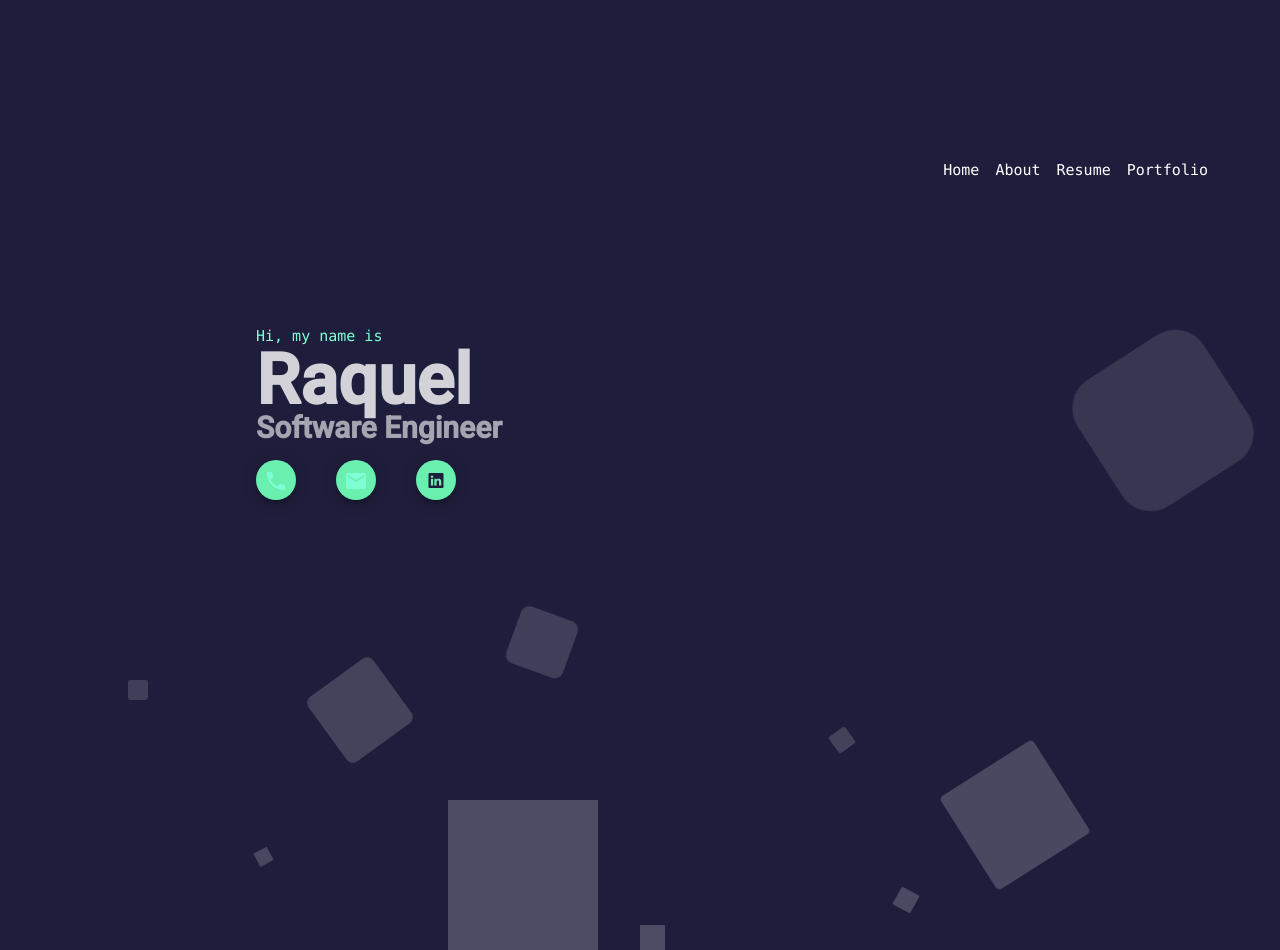
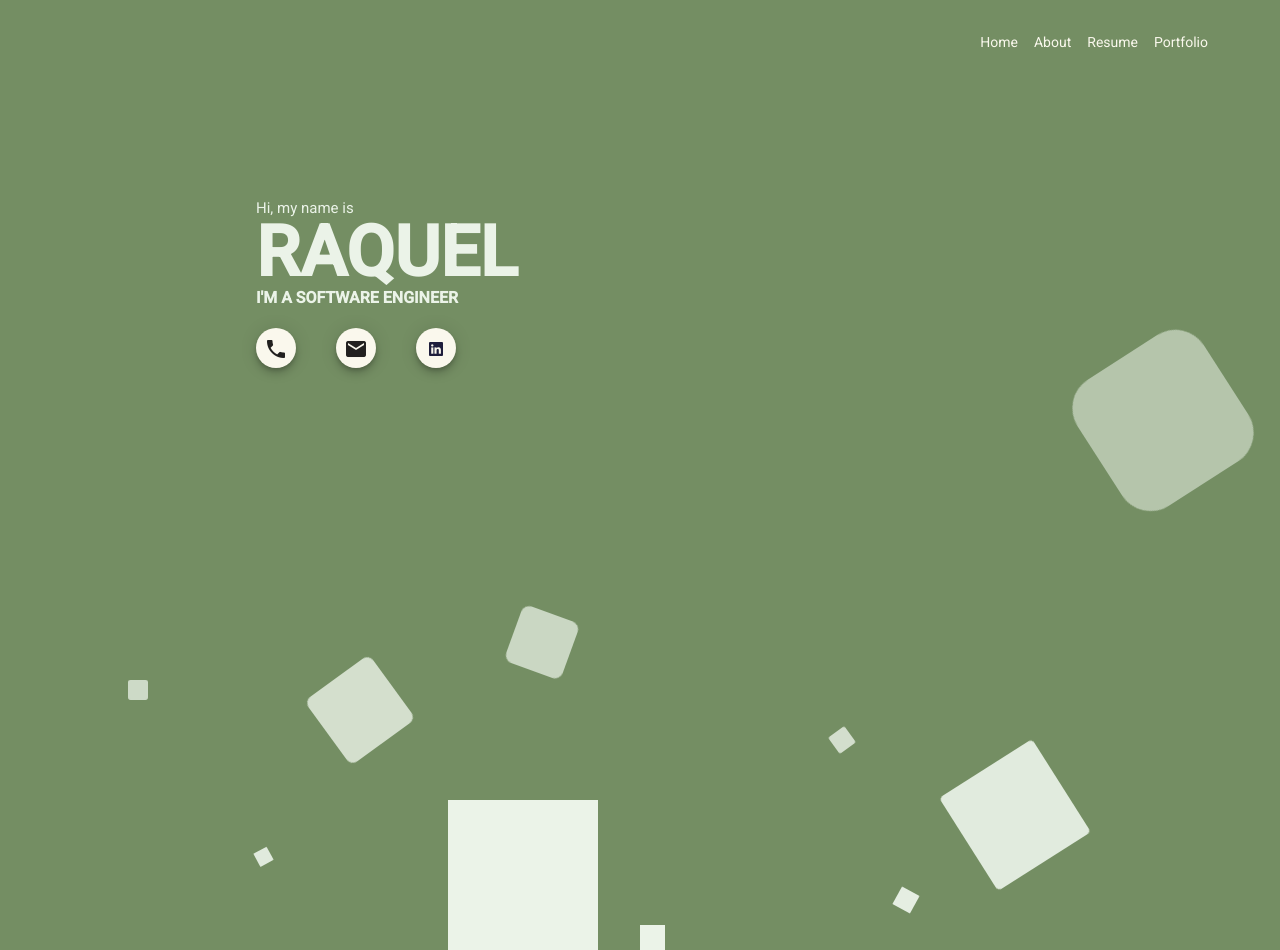
Before and after one commit to raquelbcarballo/raquelbcarballo.github.io, an Angular app: page / in a window 1280 px wide. Built offline with nearby package versions, Linux system fonts and the light colour scheme.

Commit message:
update css

```diff
--- a/src/app/about/about.component.html
+++ b/src/app/about/about.component.html
@@ -1,10 +1,11 @@
 <div class="background">
-    <p>I'm a <span>Full-Stack Developer</span> located in Vigo, Spain. <br><br>
-        With over 3 years of experiences in software development, and 1 year in web development.
-        Well-organised person, problem solver, independent employee with high attention to detail.
+    <p>
+        I'm a Full-Stack Developer located in Madrid, Spain.
         <br>
         <br>
-        Dancer in my free time, outdoor activities, travel experiences,food appasionated and gym girl.
-        A family and friends person.
+        With over 4 years of experience, I am a well-organized individual and a problem solver. I work independently with high attention to detail.
+        <br>
+        <br>
+        In my free time, I am a dancer who enjoys outdoor activities, travel experiences, and is passionate about food. I value my connections with family and friends.
     </p>
 </div>
--- a/src/app/app.component.css
+++ b/src/app/app.component.css
@@ -1,12 +1,12 @@
-.navbar{
-    background-color:rgb(30, 30, 60);
-    margin:5%;
+.navbar {
+    background-color: #748E63;
+    margin-right: 5%;
 }
 
-a{
-    color: white;
+a {
+    color: #FAF8ED;
 }
 
-a:hover{
-    color:aquamarine;
+a:hover {
+    color: #EBF3E8;
 }
--- a/src/app/experiences/experiences.component.html
+++ b/src/app/experiences/experiences.component.html
@@ -7,7 +7,7 @@
                 <p>
                     {{experience.dates}} <br>
                     {{experience.details}} <br></p>
-                <button style="display: inline-block;" *ngFor="let item of experience.technologies" mat-stroked-button disabled>{{item}}</button>
+                <button style="display: inline-block; margin: 3px; " *ngFor="let item of experience.technologies" disabled>{{item}}</button>
             </mat-card-content>
         </mat-card>
         <br>
--- a/src/app/home/home.component.css
+++ b/src/app/home/home.component.css
@@ -7,20 +7,22 @@
 
   .button-container {
       display: flex;
-    justify-content:center;
+      justify-content: center;
   }
 
 
-  a, #linkedin{
-    color:rgba(30,30,60) ;
+  a,
+  #linkedin {
+      color: rgba(30, 30, 60);
   }
 
-a:hover,#linkedin:hover{
-    color:white;
+  a:hover,
+  #linkedin:hover {
+      color: #FAF8ED;
   }
 
-.circles{
-    background-color: aqua;
+  .circles {
+      background-color: #EBF3E8;
       top: 0;
       left: 0;
       width: 100%;
@@ -28,16 +30,16 @@ a:hover,#linkedin:hover{
       overflow: hidden;
   }
 
-.circles li{
+  .circles li {
       position: absolute;
       display: block;
-    background: rgba(255, 255, 255, 0.2);
+      background: #EBF3E8;
       animation: animate 25s linear infinite;
       bottom: -150px;
 
   }
 
-.circles li:nth-child(1){
+  .circles li:nth-child(1) {
       left: 25%;
       width: 80px;
       height: 80px;
@@ -45,7 +47,7 @@ a:hover,#linkedin:hover{
   }
 
 
-.circles li:nth-child(2){
+  .circles li:nth-child(2) {
       left: 10%;
       width: 20px;
       height: 20px;
@@ -53,14 +55,14 @@ a:hover,#linkedin:hover{
       animation-duration: 12s;
   }
 
-.circles li:nth-child(3){
+  .circles li:nth-child(3) {
       left: 70%;
       width: 20px;
       height: 20px;
       animation-delay: 4s;
   }
 
-.circles li:nth-child(4){
+  .circles li:nth-child(4) {
       left: 40%;
       width: 60px;
       height: 60px;
@@ -68,28 +70,28 @@ a:hover,#linkedin:hover{
       animation-duration: 18s;
   }
 
-.circles li:nth-child(5){
+  .circles li:nth-child(5) {
       left: 65%;
       width: 20px;
       height: 20px;
       animation-delay: 0s;
   }
 
-.circles li:nth-child(6){
+  .circles li:nth-child(6) {
       left: 75%;
       width: 110px;
       height: 110px;
       animation-delay: 3s;
   }
 
-.circles li:nth-child(7){
+  .circles li:nth-child(7) {
       left: 35%;
       width: 150px;
       height: 150px;
       animation-delay: 7s;
   }
 
-.circles li:nth-child(8){
+  .circles li:nth-child(8) {
       left: 50%;
       width: 25px;
       height: 25px;
@@ -97,7 +99,7 @@ a:hover,#linkedin:hover{
       animation-duration: 45s;
   }
 
-.circles li:nth-child(9){
+  .circles li:nth-child(9) {
       left: 20%;
       width: 15px;
       height: 15px;
@@ -105,7 +107,7 @@ a:hover,#linkedin:hover{
       animation-duration: 35s;
   }
 
-.circles li:nth-child(10){
+  .circles li:nth-child(10) {
       left: 85%;
       width: 150px;
       height: 150px;
@@ -116,13 +118,13 @@ a:hover,#linkedin:hover{
 
   @keyframes animate {
 
-    0%{
+      0% {
           transform: translateY(0) rotate(0deg);
           opacity: 1;
           border-radius: 0;
       }
 
-    100%{
+      100% {
           transform: translateY(-1000px) rotate(720deg);
           opacity: 0;
           border-radius: 50%;
--- a/src/app/home/home.component.html
+++ b/src/app/home/home.component.html
@@ -1,20 +1,20 @@
 <div class="background">
   <h4>Hi, my name is</h4>
   <h1>Raquel</h1>
-  <h2>Software Engineer</h2>
+  <h3>I'm a Software Engineer</h3>
   <div class="flex-container">
     <div class="button-container">
-      <a mat-mini-fab href="tel:+34608841234">
+      <a mat-mini-fab href="tel:+34608841234" style="background-color: #FAF8ED">
         <mat-icon>phone</mat-icon>
       </a>
     </div>
     <div class="button-container">
-      <a mat-mini-fab href="mailto:raquelbc2996@gmail.com">
+      <a mat-mini-fab href="mailto:raquelbc2996@gmail.com" style="background-color: #FAF8ED">
         <mat-icon>mail</mat-icon>
       </a>
     </div>
     <div class="button-container">
-      <a mat-mini-fab href="https://www.linkedin.com/in/raquel-blanco-carballo-427a46100"><i id="linkedin" class="bi bi-linkedin"></i>
+      <a mat-mini-fab href="https://www.linkedin.com/in/raquel-blanco-carballo-427a46100" style="background-color: #FAF8ED"><i id="linkedin" class="bi bi-linkedin"></i>
       </a>
     </div>
   </div>
--- a/src/app/resume/resume.component.html
+++ b/src/app/resume/resume.component.html
@@ -1,9 +1,12 @@
 <div class="background">
     <div class="row">
-        <a mat-stroked-button href="/assets/Raquel_Blanco_Carballo.pdf"> <i class="bi bi-filetype-pdf"></i> Download my resume</a>
+        <button mat-stroked-button href="https://www.linkedin.com/in/raquel-blanco-carballo-427a46100"> My [Linkedin]</button>
+        <br><br>
+        <button mat-stroked-button href="https://www.notion.so/Raquel-Blanco-Carballo-63a181161bbb4383bfb6ac095a5b4edd"> My CV on [Notion]</button>
     </div>
     <br><br>
-    <div>
+    <div style="display: flex;">
+        <div style="flex: 1; margin-right: 20px;">
             <h3>Languages</h3>
             <mat-card>
                 <mat-grid-list cols="2" rowHeight="50px">
@@ -17,23 +20,24 @@
                         <p>English <img src="https://progress-bar.dev/60" /></p>
                     </mat-grid-tile>
                     <mat-grid-tile>
-                    <p>French <img src="https://progress-bar.dev/20" /></p>
+                        <p>French <img src="https://progress-bar.dev/30" /></p>
                     </mat-grid-tile>
                 </mat-grid-list>
             </mat-card>
         </div>
-    <br><br>
-    <div>
+        <div style="flex: 1;">
             <h3>Education</h3>
             <mat-card>
-            <mat-card-title> 🎓 Degree in Industrial and Automatic Electronic Engineering at Universidade de Vigo <br></mat-card-title>
-            <mat-card-content><p>
-                September 2014 - September 2020 <br>
-                Being part of the Staff at the Industrial Automation Conference (JAI) <br></p>
+                <mat-card-title> Degree in Industrial and Automatic Electronic Engineering <br></mat-card-title>
+                <mat-card-content>
+                    <p>
+                        Universidade de Vigo. September 2014 - September 2020 <br>
+                    </p>
                 </mat-card-content>
             </mat-card>
             <br>
         </div>
+    </div>
     <br><br>
     <app-experiences></app-experiences>
 </div>
--- a/src/styles.css
+++ b/src/styles.css
@@ -1,53 +1,49 @@
-/* You can add global styles to this file, and also import other style files */
 @import "~bootstrap-icons/font/bootstrap-icons.css";
 
-html, body { height: 100%; background-color: rgb(30, 30, 60); }
-body { margin: 0; color:white; font-family: Roboto, "Helvetica Neue", sans-serif; }
-
-.background{
-    margin: 10% 20% 20% 20%;
+html,
+body {
+    height: 100%;
+    margin: 0;
 }
 
-h1{
-    font-weight: 600 !important;
-    font-size:70px !important;
-    color:rgba(255, 255, 255, 0.8);
+body {
+    background-color: #748E63;
+    color: #EBF3E8;
+    font-family: "Lucida Console";
+    font-size: 15px;
 }
 
-h2{
-    font-weight: 600 !important;
-    font-size:30px!important;
-    color:rgba(255, 255, 255, 0.6)
-}
-h3{
-    font-weight: 600 !important;
-    font-size:15px !important;
-    text-transform: uppercase !important;
-    color:white
-}
-h4,a, button{
-    font-size:15px !important;
-    font-family:"Lucida Console", "Courier New", monospace !important;
-    color:aquamarine
-}
-mat-card-title{
-    font-size:15px !important;
-    color:aquamarine;
-    letter-spacing: 1px !important;
-    line-height: 2 !important;
-}
-p{
-    font-size:15px !important;
-    color:white;
-    letter-spacing: 1px !important;
-    line-height: 2 !important;
+.background {
+    margin: 10% 20% 10% 20%;
 }
 
-span{
-    color:aquamarine
+h1 {
+    font-weight: 600 !important;
+    font-size: 70px !important;
+    text-transform: uppercase !important;
 }
 
-mat-card{
-    padding: 2%;;
-    background-color: rgba(255, 255, 255, 0.1) !important;
+h2 {
+    font-weight: 600 !important;
+    font-size: 30px !important;
+    text-transform: uppercase !important;
 }
+
+h3 {
+    font-weight: 600 !important;
+    text-transform: uppercase !important;
+}
+
+button {
+    background-color: #EBF3E8;
+    color: #748E63;
+    border: 1px solid #EBF3E8;
+    border-radius: 5px;
+    padding: 5px 15px;
+}
+
+mat-card {
+    padding: 2%;
+    border: 2px solid #D2E3C8 !important;
+    background-color: #748E63 !important;
+}
```
Also changed, not shown: src/app/experience/experience.component.ts (+0 -31 lines), src/app/experiences/experiences.component.ts (+14 -14 lines), 1 other file (tests, documents, lock files or other folders). Lines whose indentation alone changed are shown as unchanged.
